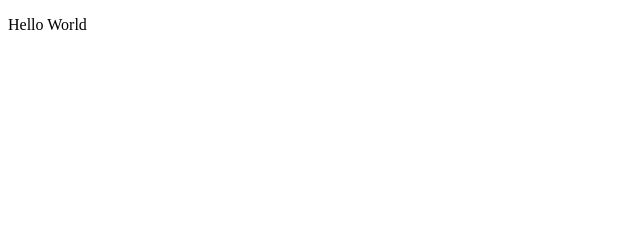
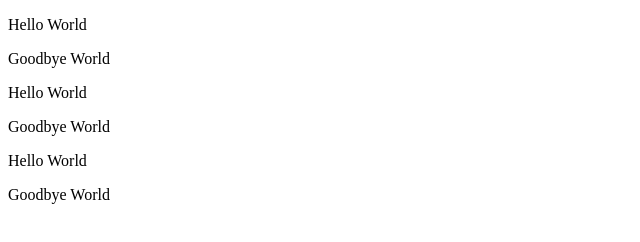
Before and after one commit to akhilboddu/youtube-ui-clone-html-css-raw, a plain HTML site: page index.html in a window 1280 px wide. Shown: the whole page, without its empty margins (0-640 px from the left). Drawn offline with Linux system fonts and the light colour scheme.

Commit message:
modified index.html

```diff
--- a/index.html
+++ b/index.html
@@ -11,6 +11,21 @@
     <div>
         <p>Hello World</p>
     </div>
+    <div>
+        <p>Goodbye World</p>
+    </div>
+    <div>
+        <p>Hello World</p>
+    </div>
+    <div>
+        <p>Goodbye World</p>
+    </div>
+    <div>
+        <p>Hello World</p>
+    </div>
+    <div>
+        <p>Goodbye World</p>
+    </div>
 
 </body>
 
```
